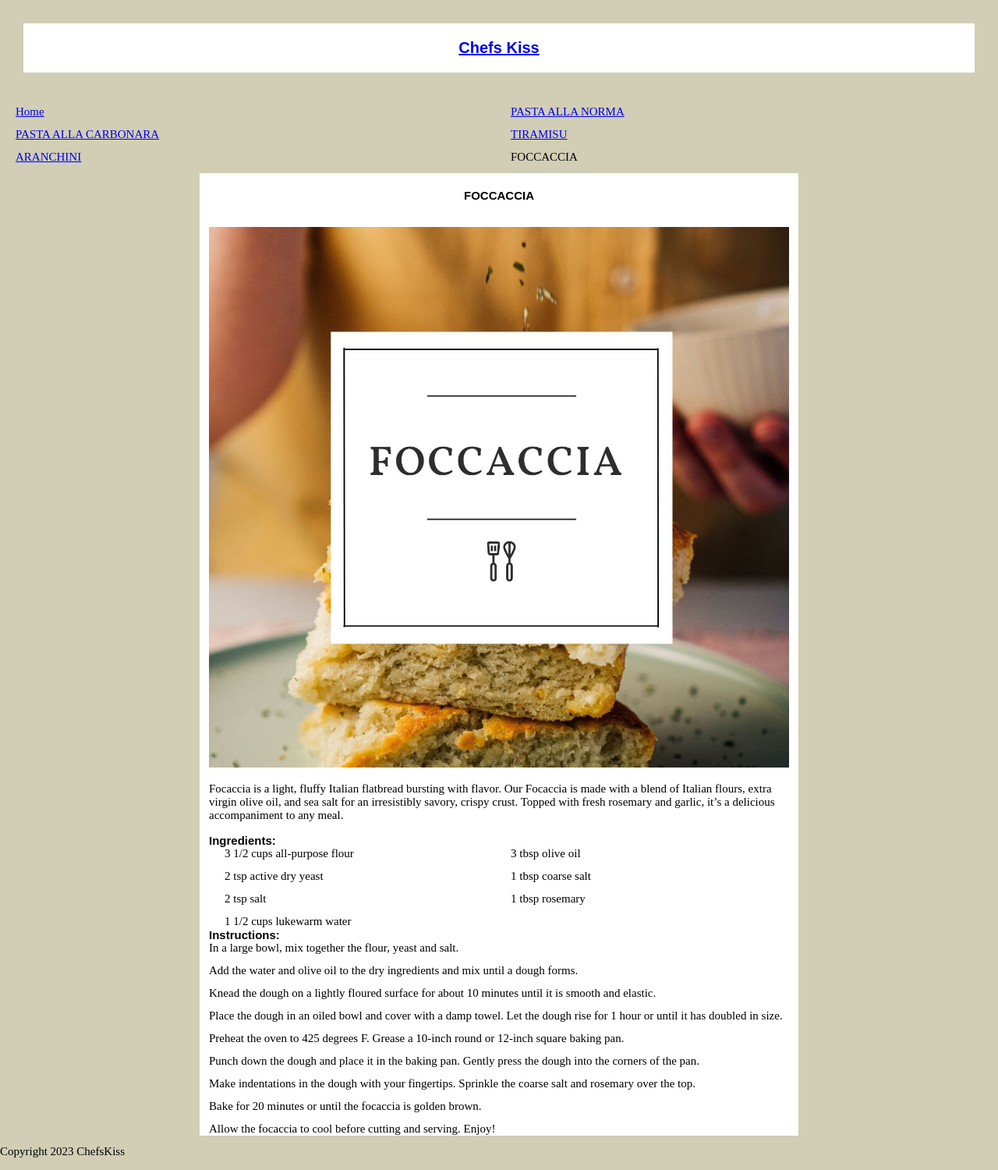
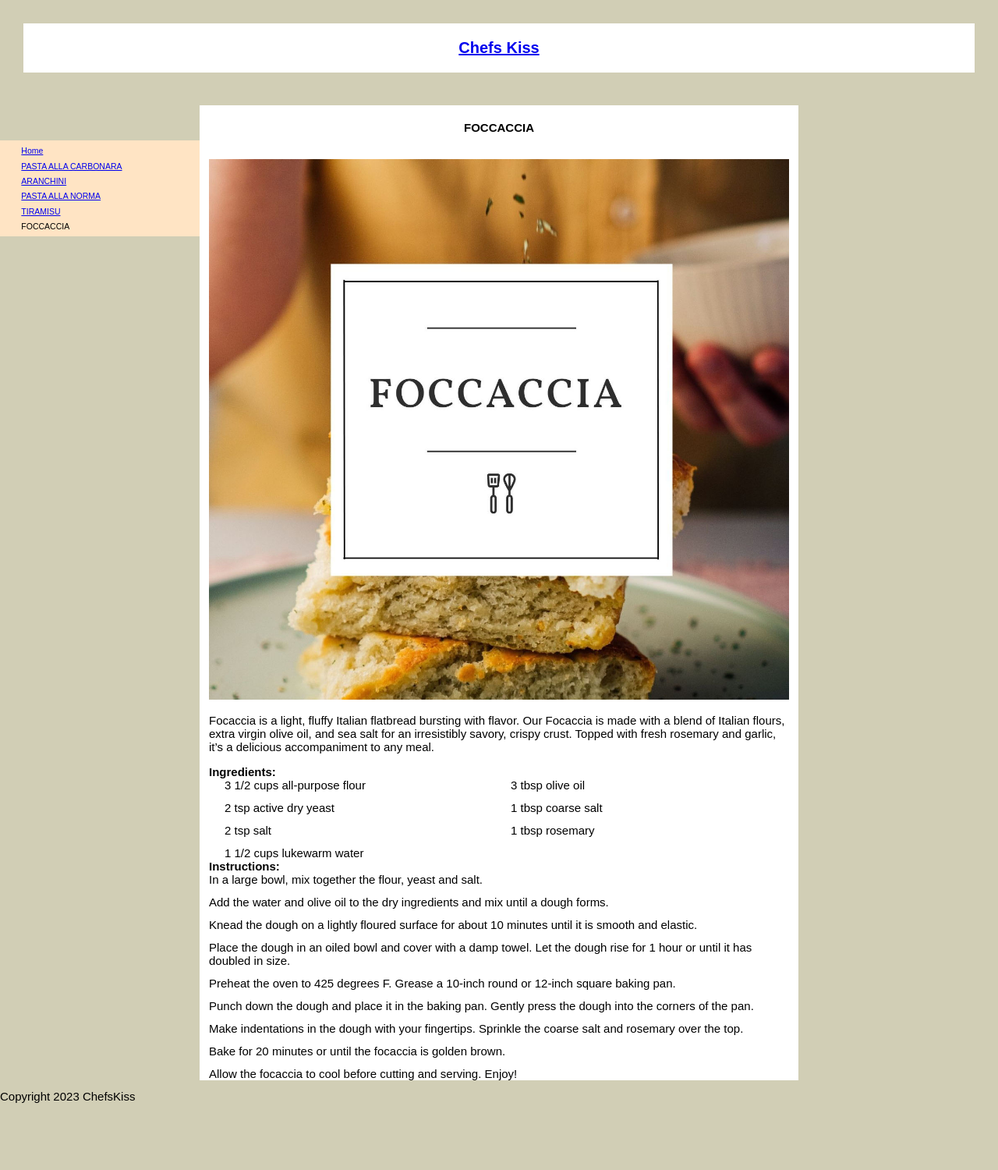
Before and after one commit to AmyLindsay1/ChefsKiss, a Jekyll site: the page built from _recipes/foccaccia.md, in a window 1280 px wide. Shown: the whole page at 78% size. Built offline with Jekyll 4.4.1, drawn with Linux system fonts in a browser that asks for light colours; after the commit the page ends 1429 px from its top, so only the background shows below that.

Commit message:
Update recipes.css
Some errors noticed and I have consolidated the media query at the end of the CSS. Also added a set of rules for the nav

```diff
--- a/styles/recipes.css
+++ b/styles/recipes.css
@@ -3,7 +3,7 @@
 /*! CSS bare bones for recipes site */
 
 html {
-  font-family:Arial, Helvetica, sans-serif
+  font-family:Arial, Helvetica, sans-serif;
   -ms-text-size-adjust: 100%;
   -webkit-text-size-adjust: 100%;
 }
@@ -15,29 +15,6 @@ html {
 }
 
 /* the rest is up to you */
-
-@media screen (max-width: 700px;) {
-
-nav {
-  margin: 0;
-  position: static;
-  width: 100%;
-}
-
-nav ul {
-  font-size: 1rem;
-
-}
-
-main {
-  width: 100%;
-}
-
-}
-
-
-
-
 
 
 body {
@@ -175,6 +152,22 @@ button a {
   color: black;
 }
 
+nav {
+width:20%;
+position: fixed;
+top:180px;
+background-color: bisque;
+}
+
+nav ul {
+  columns: unset;
+  font-size: .7em;
+}
+
+nav li {
+margin:.7em;
+}
+
 @media screen and (max-width: 700px) {
 
   main {
@@ -184,6 +177,20 @@ button a {
   }
 
   .recipe-teaser {
-    flex:1;
+    display:flex;
+  }
+
+  nav {
+    margin: 0;
+    position: static;
+    width: 100%;
+  }
+
+  nav ul {
+    /* font-size: 1rem; */
+  }
+
+  main {
+    width: 100%;
   }
 }
```
